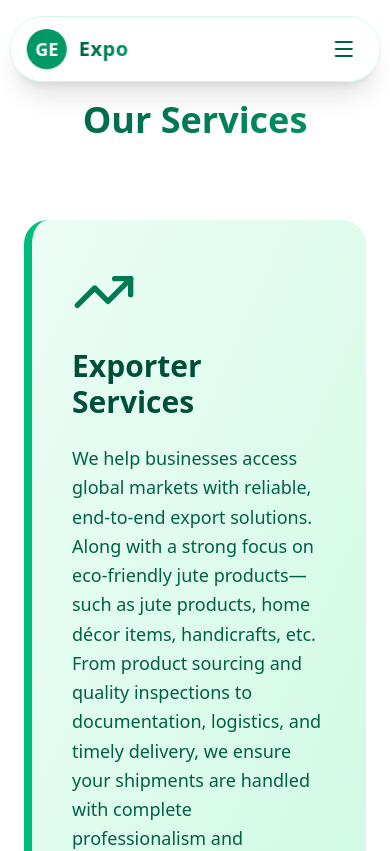
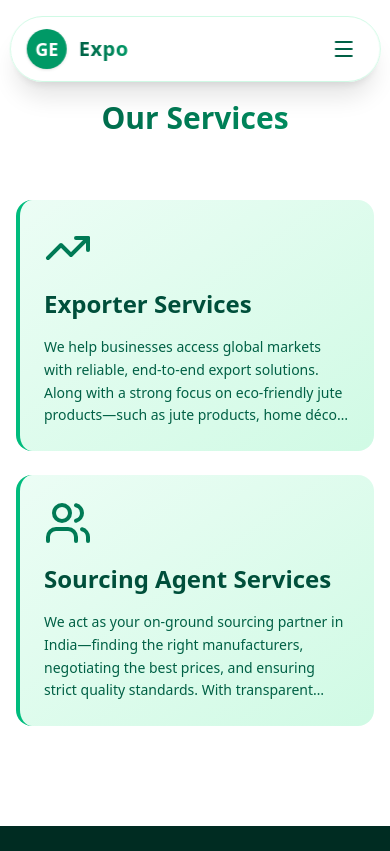
Before and after one commit to 27082004muskan/GreenVora-Exim, a React (Vite) app in the folder frontend/: page /services in a window 390 px wide. Shown: the top 851 px of the page. Built offline with nearby package versions, Linux system fonts and the light colour scheme.

Commit message:
mobile view services

```diff
--- a/frontend/src/components/Services.jsx
+++ b/frontend/src/components/Services.jsx
@@ -2,36 +2,33 @@ import { TrendingUp, Users } from 'lucide-react';
 import React from 'react';
 
 const Services = () => (
-  <section className="py-25 bg-white">
-    <div className="max-w-6xl mx-auto px-6 sm:px-6 lg:px-8">
-      <div className="text-center mb-20">
-        <h1 className="text-4xl lg:text-5xl font-bold bg-gradient-to-r from-emerald-800 to-emerald-600 bg-clip-text text-transparent mb-6">
+  <section className="py-25 bg-white"> {/* py-25 → py-20 for consistency */}
+    <div className="max-w-6xl mx-auto px-4 sm:px-6 lg:px-8"> {/* px-6 → px-4 mobile */}
+      <div className="text-center mb-16 sm:mb-20"> {/* Responsive mb */}
+        <h1 className="text-3xl sm:text-4xl lg:text-5xl font-bold bg-gradient-to-r from-emerald-800 to-emerald-600 bg-clip-text text-transparent mb-4 sm:mb-6">
           Our Services
         </h1>
-        {/* <p className="text-xl text-gray-700 max-w-2xl mx-auto">
-          Reliable export and sourcing solutions for global businesses
-        </p> */}
       </div>
 
-      <div className="grid grid-cols-1 lg:grid-cols-2 gap-8">
+      <div className="grid grid-cols-1 lg:grid-cols-2 gap-6 sm:gap-8"> {/* Smaller mobile gap */}
         {/* Service 1 */}
-        <div className="group relative bg-gradient-to-br from-emerald-50 to-emerald-100 rounded-3xl p-10 border-l-8 border-emerald-500 hover:border-emerald-600 transition-all duration-300 hover:shadow-2xl">
-          <TrendingUp className="h-16 w-16 text-emerald-700 mb-6 group-hover:scale-110 transition-transform" />
-          <h3 className="text-3xl font-bold text-emerald-900 mb-6">
-             Exporter Services
+        <div className="group relative bg-gradient-to-br from-emerald-50 to-emerald-100 rounded-2xl sm:rounded-3xl p-6 sm:p-8 lg:p-10 border-l-4 sm:border-l-8 border-emerald-500 hover:border-emerald-600 transition-all duration-300 hover:shadow-2xl">
+          <TrendingUp className="h-12 w-12 sm:h-14 sm:w-14 lg:h-16 lg:w-16 text-emerald-700 mb-4 sm:mb-6 group-hover:scale-110 transition-transform" />
+          <h3 className="text-2xl sm:text-2xl lg:text-3xl font-bold text-emerald-900 mb-4 sm:mb-6">
+            Exporter Services
           </h3>
-          <p className="text-lg text-emerald-800 leading-relaxed">
+          <p className="text-sm sm:text-base lg:text-lg text-emerald-800 leading-relaxed line-clamp-4 sm:line-clamp-none">
             We help businesses access global markets with reliable, end-to-end export solutions. Along with a strong focus on eco-friendly jute products—such as jute products, home décor items, handicrafts, etc. From product sourcing and quality inspections to documentation, logistics, and timely delivery, we ensure your shipments are handled with complete professionalism and compliance. With us, exporting becomes smooth, efficient, and worry-free.
           </p>
         </div>
 
         {/* Service 2 */}
-        <div className="group relative bg-gradient-to-br from-blue-50 to-blue-100 rounded-3xl p-10 border-l-8 border-emerald-500 hover:border-emerald-600 transition-all duration-300 hover:shadow-2xl">
-          <Users className="h-16 w-16 text-emerald-700 mb-6 group-hover:scale-110 transition-transform" />
-          <h3 className="text-3xl font-bold text-emerald-900 mb-6">
+        <div className="group relative bg-gradient-to-br from-emerald-50 to-emerald-100 rounded-2xl sm:rounded-3xl p-6 sm:p-8 lg:p-10 border-l-4 sm:border-l-8 border-emerald-500 hover:border-emerald-600 transition-all duration-300 hover:shadow-2xl">
+          <Users className="h-12 w-12 sm:h-14 sm:w-14 lg:h-16 lg:w-16 text-emerald-700 mb-4 sm:mb-6 group-hover:scale-110 transition-transform" />
+          <h3 className="text-2xl sm:text-2xl lg:text-3xl font-bold text-emerald-900 mb-4 sm:mb-6">
             Sourcing Agent Services
           </h3>
-          <p className="text-lg text-emerald-800 leading-relaxed">
+          <p className="text-sm sm:text-base lg:text-lg text-emerald-800 leading-relaxed line-clamp-4 sm:line-clamp-none">
             We act as your on-ground sourcing partner in India—finding the right manufacturers, negotiating the best prices, and ensuring strict quality standards. With transparent communication and supplier verification, we help you source the perfect products without risk, delays, or hidden costs. Your global procurement becomes easier, faster, and more efficient.
           </p>
         </div>
```
